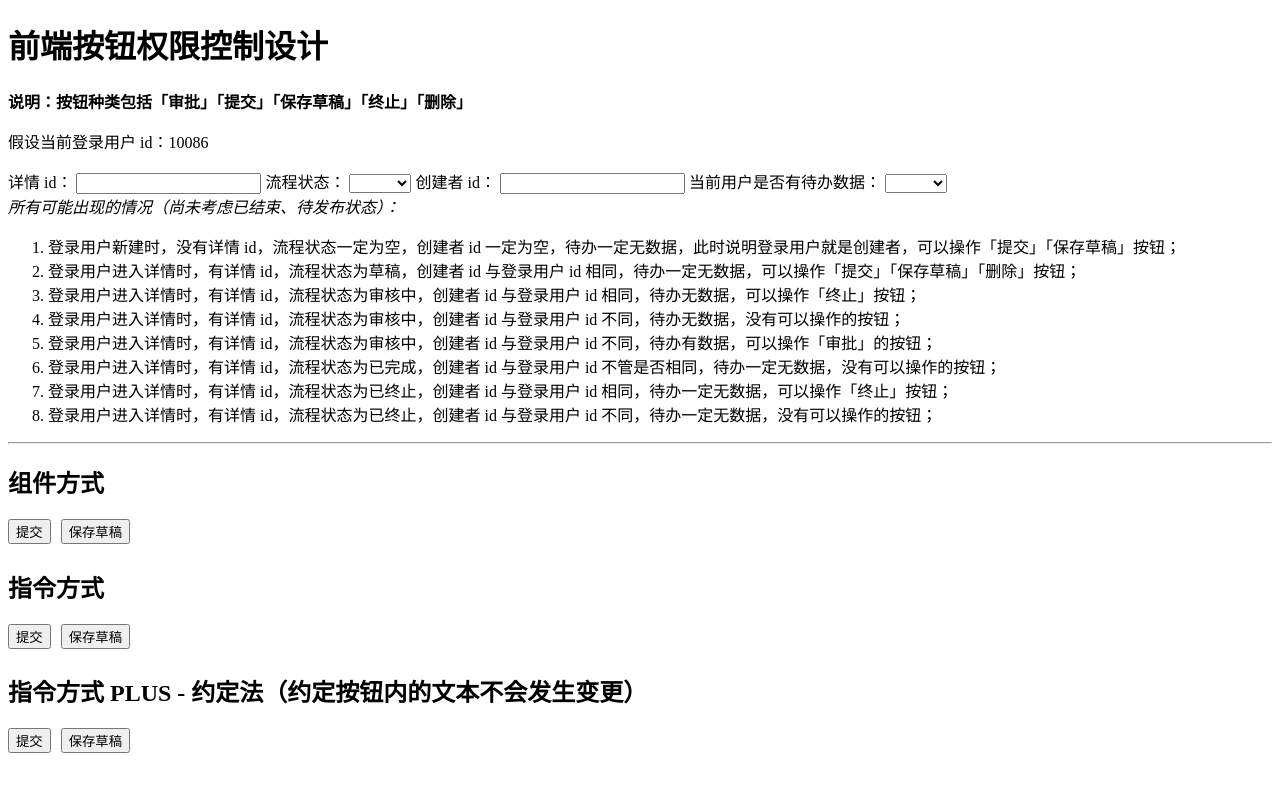
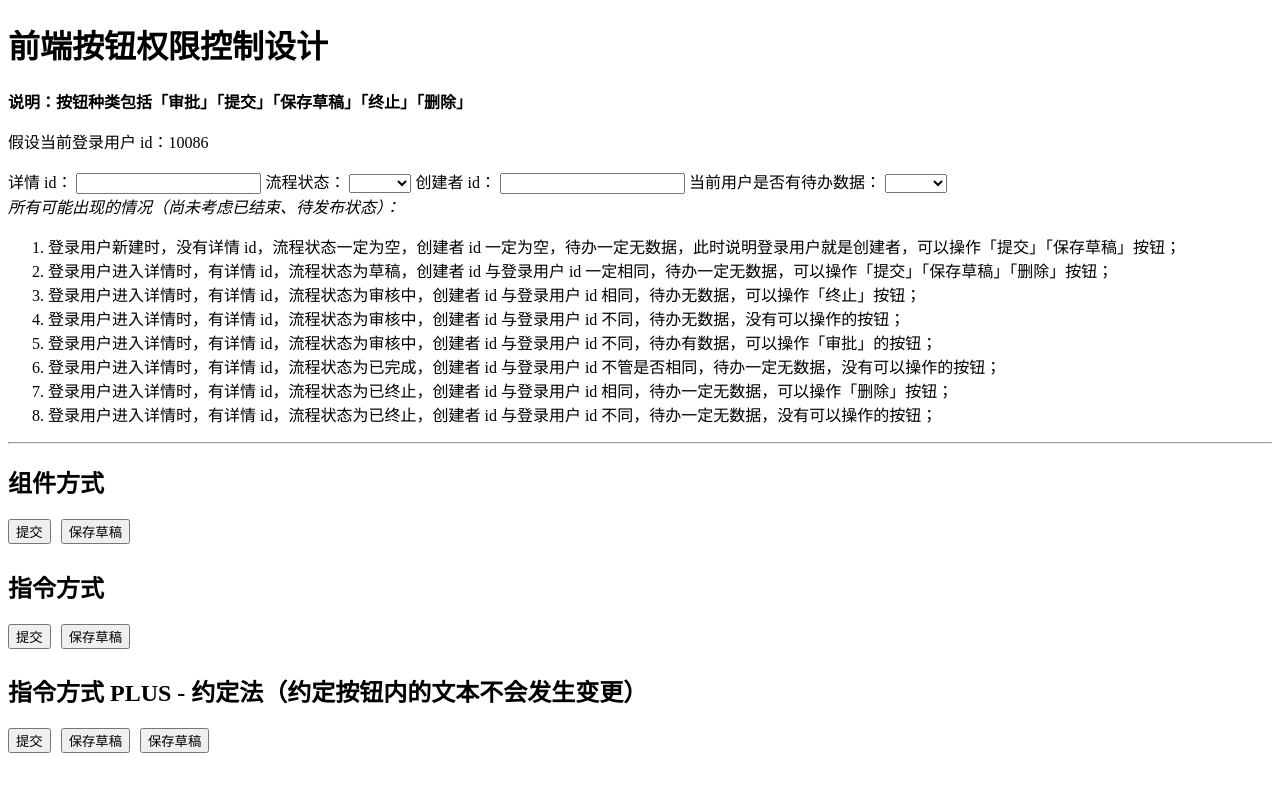
Before and after one commit to tanqin/vue-button-auth, a Vue app: page / in a window 1280 px wide. Shown: the top 792 px of the page. Built offline with nearby package versions, Linux system fonts and the light colour scheme.

Commit message:
perf: 优化指令权限判定逻辑

```diff
--- a/src/App.vue
+++ b/src/App.vue
@@ -29,7 +29,7 @@
         <select id="to-do" v-model="form.todoMessageList">
           <option
             v-for="item in enums.todoMessageListTypes"
-            :key="item.value"
+            :key="JSON.stringify(item.value)"
             :value="item.value"
           >
             {{ item.label }}
@@ -45,7 +45,7 @@
       </li>
       <li>
         登录用户进入详情时，有详情 id，流程状态为草稿，创建者 id 与登录用户 id
-        相同，待办一定无数据，可以操作「提交」「保存草稿」「删除」按钮；
+        一定相同，待办一定无数据，可以操作「提交」「保存草稿」「删除」按钮；
       </li>
       <li>
         登录用户进入详情时，有详情 id，流程状态为审核中，创建者 id 与登录用户 id
@@ -65,7 +65,7 @@
       </li>
       <li>
         登录用户进入详情时，有详情 id，流程状态为已终止，创建者 id 与登录用户 id
-        相同，待办一定无数据，可以操作「终止」按钮；
+        相同，待办一定无数据，可以操作「删除」按钮；
       </li>
       <li>
         登录用户进入详情时，有详情 id，流程状态为已终止，创建者 id 与登录用户 id
@@ -100,12 +100,13 @@
     <h2>指令方式 PLUS - 约定法（约定按钮内的文本不会发生变更）</h2>
     <div class="button-group">
       <!-- ================= 指令方式 PLUS ================= -->
-      <button v-authPlus="authList">
+      <button v-authPlus="authParams">
         {{ form.flowStatus ? '审批' : '提交' }}
       </button>
-      <button v-authPlus="authList">保存草稿</button>
-      <button v-authPlus="authList">终止</button>
-      <button v-authPlus="authList">删除</button>
+      <button v-authPlus="authParams">保存草稿</button>
+      <button>保存草稿</button>
+      <button v-authPlus="authParams">终止</button>
+      <button v-authPlus="authParams">删除</button>
       <!-- ================= 指令方式 PLUS ================= -->
     </div>
   </div>
@@ -132,13 +133,25 @@ export default {
   computed: {
     // 权限列表
     authList() {
-      const todoMessageList = this.form.todoMessageList ? [{}] : []
       return this.$getAuthList({
         id: this.form.id,
         flowStatus: this.form.flowStatus,
         creatorId: this.form.creatorId,
-        todoMessageList: todoMessageList
+        todoMessageList: this.form.todoMessageList
       })
+    },
+    // 按钮权限判定所需参数
+    authParams() {
+      return {
+        // 详情 id
+        id: this.form.id,
+        // 流程状态
+        flowStatus: this.form.flowStatus,
+        // 创建者 id
+        creatorId: this.form.creatorId,
+        // 待办信息列表
+        todoMessageList: this.form.todoMessageList
+      }
     }
   }
 }
--- a/src/directives/authPlus.js
+++ b/src/directives/authPlus.js
@@ -22,27 +22,52 @@ const buttonTypes = [
   }
 ]
 
+/**
+ * 获取权限列表
+ * @param {object | undefined} authInfo 包含参数 { id, flowStatus, creatorId, todoMessageList } 分别表示 { 详情 id, 流程状态, 创建者 id, 待办信息列表 }。
+ * @returns 权限列表 eg: ['submitOrApprove', 'save', 'abort', 'delete']
+ */
+export function getAuthList(authInfo = {}) {
+  let { creatorId, flowStatus, todoMessageList, id } = authInfo
+  const authList = []
+  // 当前登录用户 id，实际项目应该从 Vuex 中获取
+  const userId = '10086'
+  // 是否为创建者（创建者 id 不存在说明是新建操作，也符合创建者的定义）
+  const isCreator = (!creatorId && !id) || creatorId === userId
+  // 当前流程状态
+  flowStatus = flowStatus ? Number(flowStatus) : 0
+  // 当前用户待办信息列表长度
+  const todoMessageListLength = todoMessageList?.length
+
+  // 「提交」「审批」按钮权限
+  ;(todoMessageListLength || flowStatus === 0) &&
+    authList.push('submitOrApprove')
+  // 「保存草稿」按钮权限
+  isCreator && flowStatus === 0 && authList.push('save')
+  // 「终止审批」按钮权限
+  id && isCreator && ![0, 2, 4].includes(flowStatus) && authList.push('abort')
+  // 「删除」按钮权限
+  id && isCreator && [0, 4].includes(flowStatus) && authList.push('delete')
+  return authList
+}
+
 // 权限校验
 function authVerify(el, binding) {
+  let authList = []
+  if (binding.value) {
+    authList = getAuthList(binding.value)
+  }
   const elText = el.innerText.trim()
   const authType = buttonTypes.find((item) => item.label === elText)?.value
-  if (!binding.value) {
-    binding.value = ['*']
-  }
-  // 判断传入的值是否合法
-  if (binding.value instanceof Array) {
-    const authList = binding.value
-    if (authList.includes('*')) {
-      el.style.display = ''
-    } else {
-      const authIndex = authList.findIndex((authItem) => authItem === authType)
-      el.style.display = authIndex === -1 ? 'none' : ''
-    }
-  } else {
-    Promise.reject(`v-auth 指令绑定的值必须是 Array 类型`)
-  }
+  const authIndex = authList.findIndex((authItem) => authItem === authType)
+  el.style.display = authIndex === -1 ? 'none' : ''
 }
 
+/**
+ * 按钮权限指令，用于判定按钮是否可见
+ * 注：当 v-authPlus 指令不传值时，作用相当于 hidden 属性
+ * @param {*} Vue
+ */
 export default function install(Vue) {
   Vue.directive('authPlus', {
     // 被绑定元素插入父节点时调用
@@ -51,7 +76,8 @@ export default function install(Vue) {
     },
     // 所在组件的 vNode 更新时调用
     update(el, binding) {
-      if (binding.value?.toString() !== binding.oldValue?.toString()) {
+      // 指令传入的新、旧值不一致时进行权限校验，以提升性能
+      if (JSON.stringify(binding.value) !== JSON.stringify(binding.oldValue)) {
         authVerify(el, binding)
       }
     }
--- a/src/enums/index.js
+++ b/src/enums/index.js
@@ -8,8 +8,8 @@ export const flowStatusTypes = [
   { label: '待发布', value: 9 }
 ]
 
-// 待办数据长度类型
+// 待办数据类型
 export const todoMessageListTypes = [
-  { label: '无数据', value: 0 },
-  { label: '有数据', value: 1 }
+  { label: '无数据', value: [] },
+  { label: '有数据', value: [{}] }
 ]
--- a/src/utils/index.js
+++ b/src/utils/index.js
@@ -20,6 +20,5 @@ export function getAuthList(authInfo = {}) {
   id && isCreator && ![0, 2, 4].includes(flowStatus) && authList.push('abort')
   // 「删除」按钮权限
   id && isCreator && [0, 4].includes(flowStatus) && authList.push('delete')
-
   return authList
 }
```
